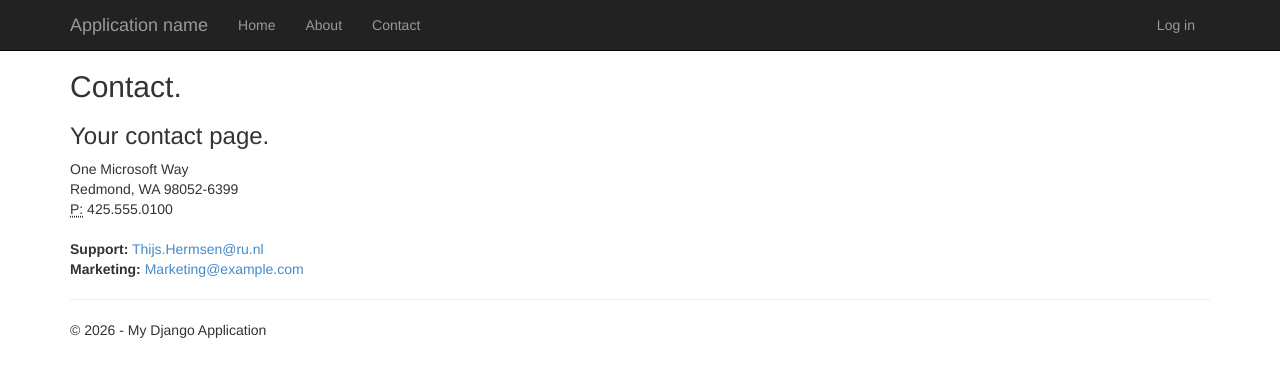
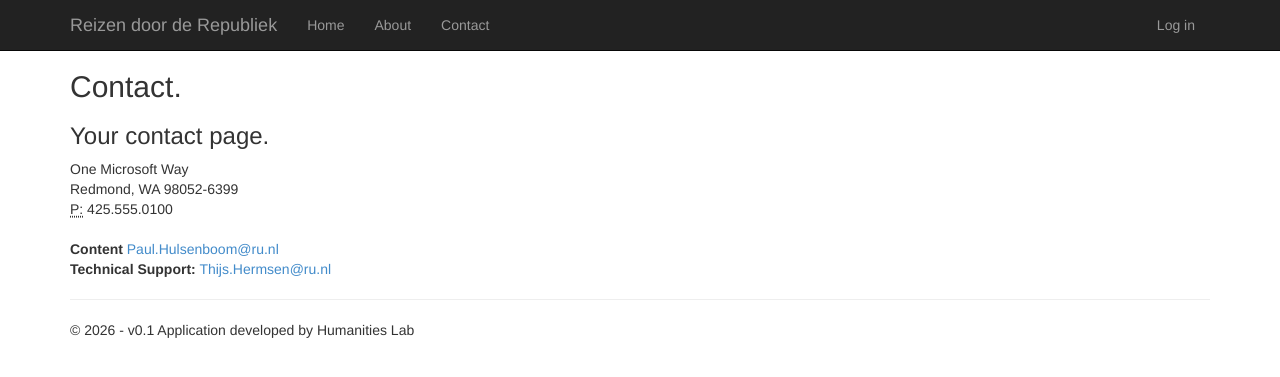
Before and after one commit to tsg-humlab/ReizenRepubliek, a Django app: page /contact/ in a window 1280 px wide. Shown: the top 377 px of the page. Run offline with Django 3.2, Linux system fonts and the light colour scheme; some libraries are stand-ins or nearby versions.

Commit message:
After latest changes en problems with the loading of the project in VS

```diff
--- a/app/templates/app/contact.html
+++ b/app/templates/app/contact.html
@@ -13,8 +13,8 @@
 </address>
 
 <address>
-    <strong>Support:</strong>   <a href="mailto:Thijs.Hermsen@ru.nl">Thijs.Hermsen@ru.nl</a><br />
-    <strong>Marketing:</strong> <a href="mailto:Marketing@example.com">Marketing@example.com</a>
+    <strong>Content</strong> <a href="mailto:Paul.Hulsenboom@ru.nl">Paul.Hulsenboom@ru.nl</a><br />
+    <strong>Technical Support:</strong> <a href="mailto:Thijs.Hermsen@ru.nl">Thijs.Hermsen@ru.nl</a>
 </address>
 
 {% endblock %}
--- a/app/templates/app/layout.html
+++ b/app/templates/app/layout.html
@@ -19,7 +19,7 @@
                     <span class="icon-bar"></span>
                     <span class="icon-bar"></span>
                 </button>
-                <a href="/" class="navbar-brand">Application name</a>
+                <a href="/" class="navbar-brand">Reizen door de Republiek</a>
             </div>
             <div class="navbar-collapse collapse">
                 <ul class="nav navbar-nav">
@@ -36,7 +36,7 @@
 {% block content %}{% endblock %}
         <hr/>
         <footer>
-            <p>&copy; {{ year }} - My Django Application</p>
+            <p>&copy; {{ year }} - v0.1 Application developed by Humanities Lab</p>
         </footer>
     </div>
 
```
